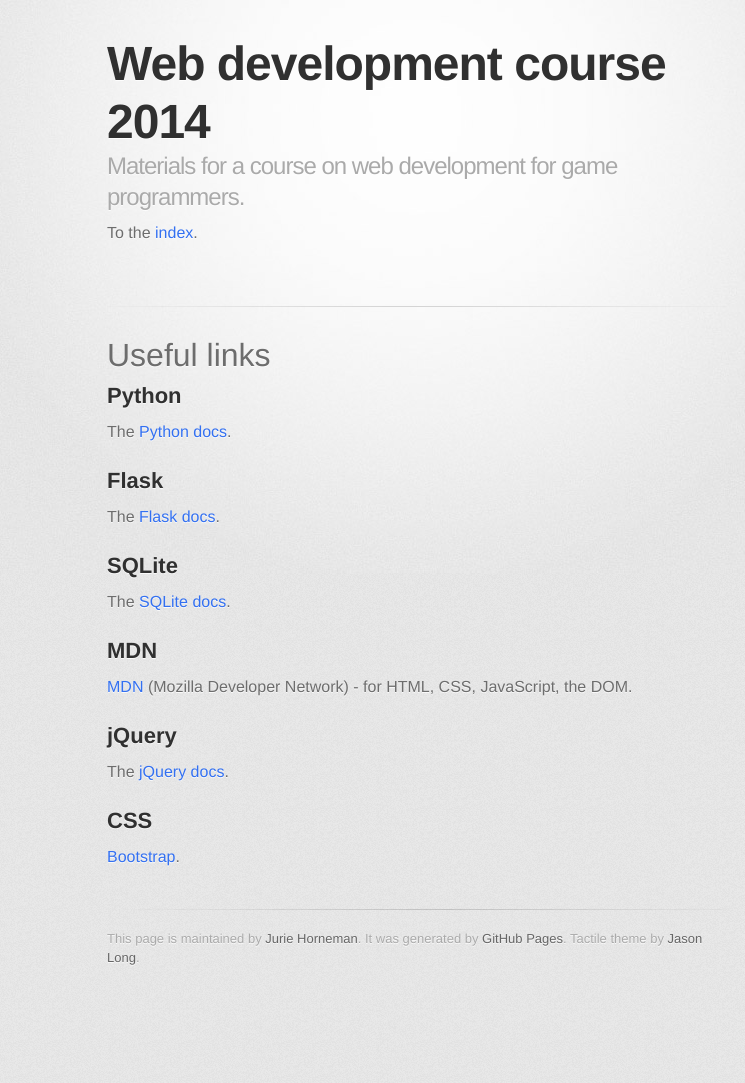
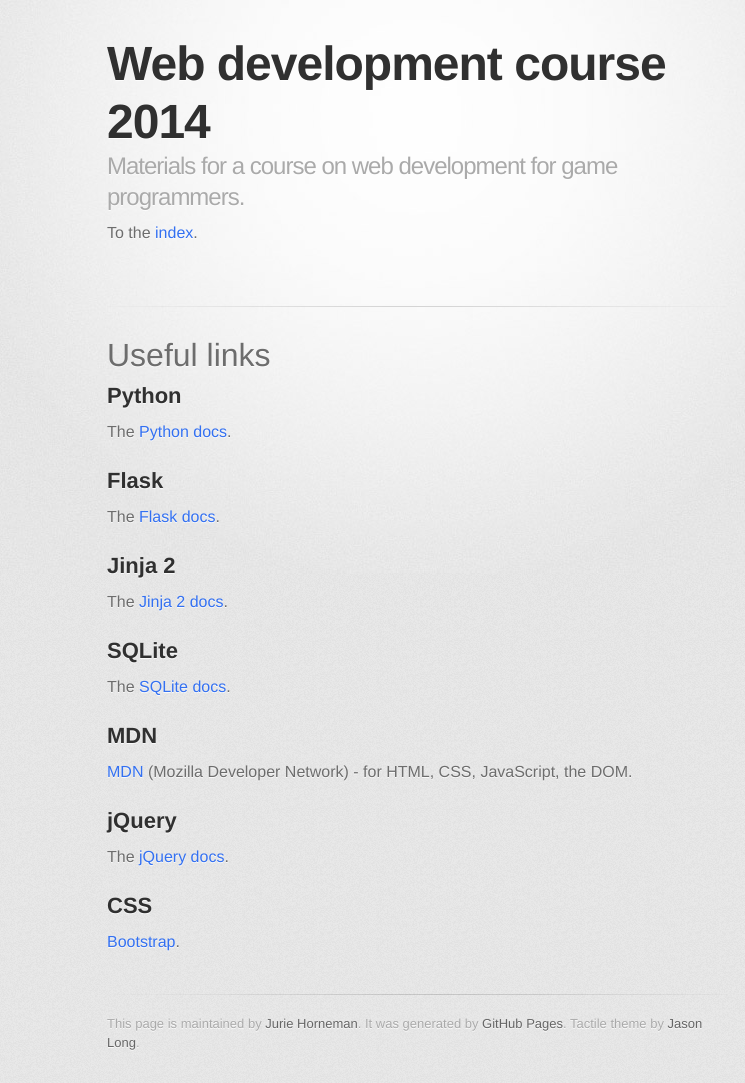
Before and after one commit to jhorneman/web-dev-course-2014, a Jekyll site: the page built from useful_links.md, in a window 1280 px wide. Shown: the whole page, without its empty margins (223-968 px from the left). Built offline with Jekyll 4.4.1, drawn with Linux system fonts in a browser that asks for light colours; some web fonts are replaced; before the commit the page ends 998 px from its top, so only the background shows below that.

Commit message:
Added Jinja2 link.

```diff
--- a/useful_links.md
+++ b/useful_links.md
@@ -12,6 +12,10 @@
 ## Flask
 
 The [Flask docs](http://flask.pocoo.org/docs/0.10/).
+
+## Jinja 2
+
+The [Jinja 2 docs](http://jinja.pocoo.org/docs/dev/templates/).
 
 ## SQLite
 
```
